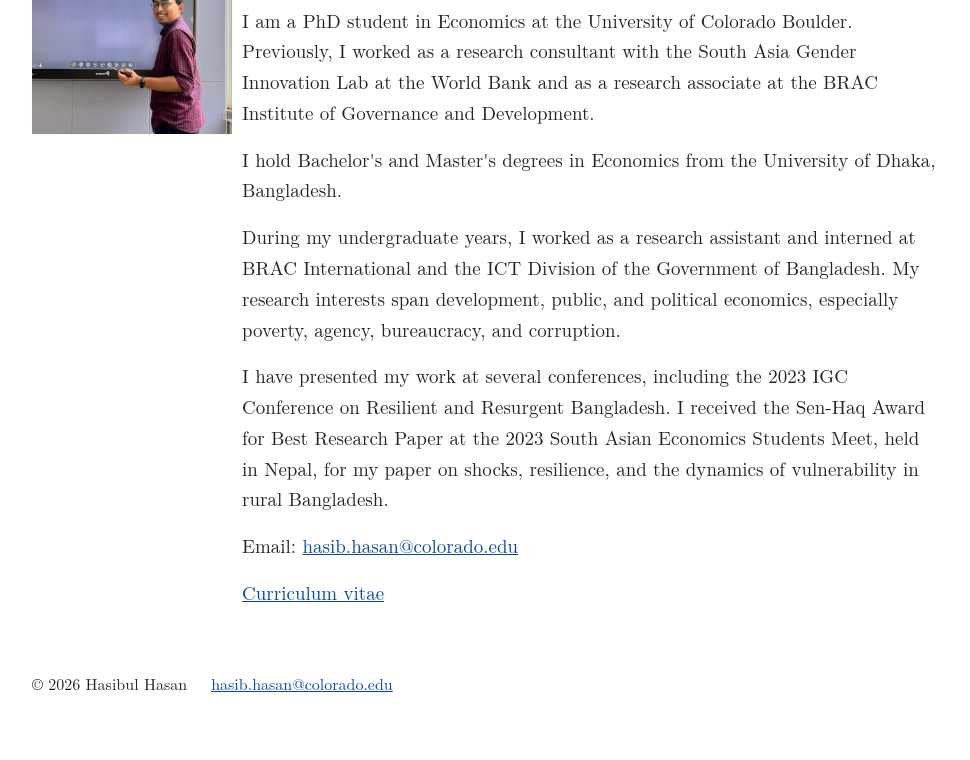
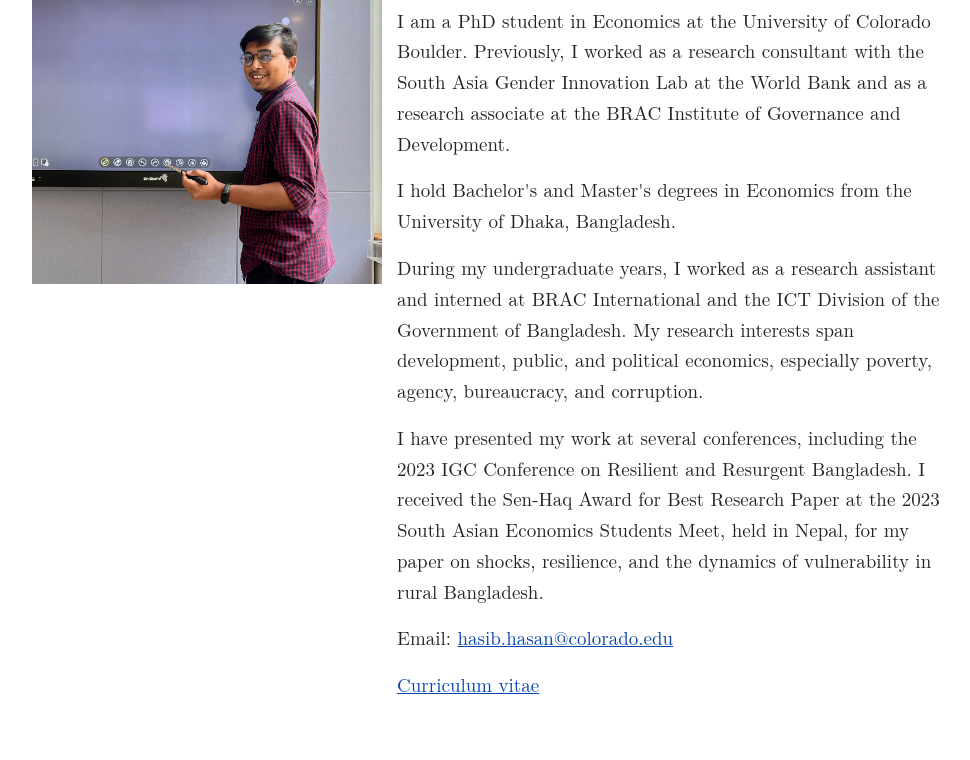
Before and after one commit to ehasibulhasan/hasib.github.io, a plain HTML site: page index.html in a window 1280 px wide. Shown: the part 178-938 px from the top of the page, without its empty margins (154-1124 px from the left). Drawn offline with Linux system fonts and the light colour scheme; a web font is replaced by a local one.

Commit message:
Update styles.css

```diff
--- a/styles.css
+++ b/styles.css
@@ -21,9 +21,9 @@ p { margin: 0 0 16px; }
 .research-item { margin: 0 0 24px; }
 .research-item h2, .teaching-card h2 { margin: 0 0 6px; font-size: 1.12em; }
 .cv-download-panel { margin: 14px 0 26px; }
-.home-layout { display: grid; grid-template-columns: 200px minmax(0, 1fr); gap: 10px; align-items: start; }
-.home-photo-wrap { width: 200px; max-width: 100%; }
-.profile-photo { display: block; width: 100%; max-height: 200px; aspect-ratio: 4 / 5; object-fit: cover; object-position: center; user-select: none; -webkit-user-drag: none; }
+.home-layout { display: grid; grid-template-columns: 350px minmax(0, 1fr); gap: 15px; align-items: start; }
+.home-photo-wrap { width: 350px; max-width: 100%; }
+.profile-photo { display: block; width: 100%; max-height: 350px; aspect-ratio: 4 / 5; object-fit: cover; object-position: center; user-select: none; -webkit-user-drag: none; }
 .skip-link { position: absolute; left: -9999px; }
 .skip-link:focus { left: 12px; top: 12px; background: white; padding: 8px; }
 .site-footer { margin-top: 46px; }
```
